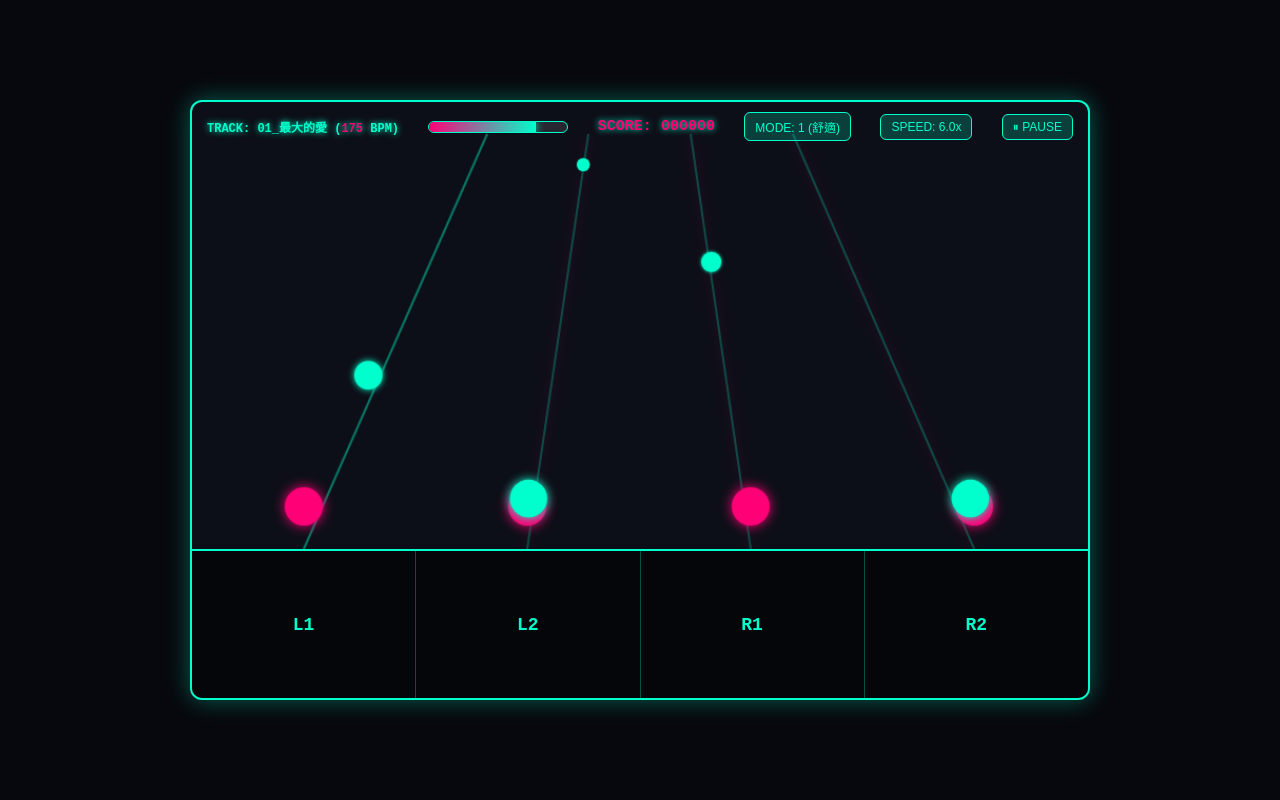
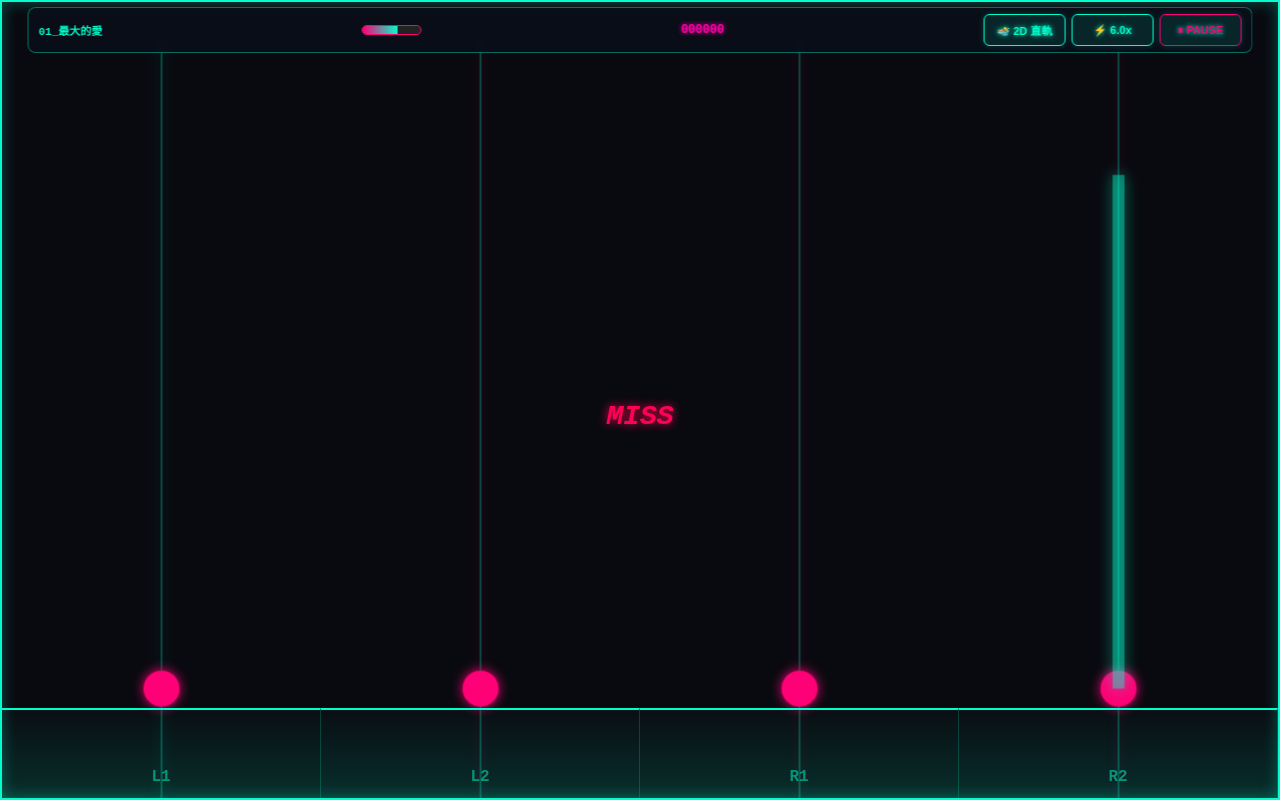
Before and after one commit to Heidiz17/arcatdia, a plain HTML site: page index.html in a window 1280 px wide. Both pictures are taken after a click on the button "▶ 啟動同步戰鬥". Drawn offline with Linux system fonts and the light colour scheme.

Commit message:
Add files via upload

```diff
--- a/app.js
+++ b/app.js
@@ -1,11 +1,16 @@
 /* =============================================================
-   🔒 Arcatdia Battle Engine v1.5 - SEKAI Hi-Speed Edition
+   🔒 Arcatdia Battle Engine v1.7 - Perfect Perspective Logic
    ============================================================= */
 
 const canvas = document.getElementById('battleCanvas');
 const ctx = canvas.getContext('2d');
-canvas.width = 850;
-canvas.height = 420;
+
+function resizeCanvas() {
+    canvas.width = window.innerWidth;
+    canvas.height = window.innerHeight;
+}
+window.addEventListener('resize', resizeCanvas);
+resizeCanvas();
 
 let bpm = 175;
 let isPlaying = false;
@@ -17,44 +22,32 @@ let particles = [];
 let startTime = 0;
 
 const audioOffsetMs = 250;
-
-// 🎯 下落速度設定 (1.0x ~ 10.0x)
 let noteSpeed = 6.0;
 
 const lanePressed = [false, false, false, false];
 
 /* -------------------------------------------------------------
-   📐 視角與速度切換 (Mode & Speed Selector)
+   📐 視角 Mode 定義：
+   Mode 1: 🏊 2D 純垂直直軌 (遊水賽道模式 - 方便打 20 萬高分！)
+   Mode 2: 🚀 3D 尖角消失點 (遠處企直 ➔ 衝到眼前旋轉打橫瞓喺度)
    ------------------------------------------------------------- */
 let currentPerspectiveMode = 1;
-
-const mode1TopX = [280, 376, 473, 570];
-const mode2TopX = [390, 413, 436, 460];
-
-const vanishingPoint = { x: 425, y: 30 };
-const bottomLanesX = [106, 318, 530, 742];
-const hitZoneY = 380;
-
-function getActiveTopX() {
-    return currentPerspectiveMode === 1 ? mode1TopX : mode2TopX;
-}
 
 function togglePerspectiveMode() {
     currentPerspectiveMode = currentPerspectiveMode === 1 ? 2 : 1;
     const btn = document.getElementById('modeToggleBtn');
     if (btn) {
-        btn.innerText = currentPerspectiveMode === 1 ? "MODE: 1 (舒適)" : "MODE: 2 (尖角)";
+        btn.innerText = currentPerspectiveMode === 1 ? "🏊 2D 直軌" : "🚀 3D 尖角";
     }
 }
 
-// 🎯 一鍵切換下落速度 (Hi-Speed Toggle)
 function toggleNoteSpeed() {
     const speeds = [2.0, 4.0, 6.0, 8.0, 10.0];
     let idx = speeds.indexOf(noteSpeed);
     noteSpeed = speeds[(idx + 1) % speeds.length];
     const btn = document.getElementById('speedToggleBtn');
     if (btn) {
-        btn.innerText = `SPEED: ${noteSpeed.toFixed(1)}x`;
+        btn.innerText = `⚡ ${noteSpeed.toFixed(1)}x`;
     }
 }
 
@@ -136,26 +129,37 @@ Object.keys(stemFiles).forEach(key => {
     audioElements[key] = audio;
 });
 
+/* -------------------------------------------------------------
+   🎼 譜面生成：貫穿整首 3.5 分鐘全曲《最大的愛》(約 600+ 音符)
+   ------------------------------------------------------------- */
 function generate175BpmChart() {
     notes = [];
     const beatMs = (60 / bpm) * 1000;
 
     let currentMs = audioOffsetMs;
 
-    for (let i = 0; i < 120; i++) {
-        if (i % 8 === 3) {
+    // 涵蓋整首 3 分多鐘 (約 620 個 Beats)
+    for (let i = 0; i < 620; i++) {
+        // 長按條 (Hold Note)
+        if (i % 16 === 7) {
             notes.push({
                 type: 'hold',
                 lane: (i % 4),
                 startTime: currentMs,
-                endTime: currentMs + (beatMs * 2.5),
+                endTime: currentMs + (beatMs * 3.0),
                 holding: false,
                 completed: false,
                 hit: false
             });
-            currentMs += beatMs * 3.5;
+            currentMs += beatMs * 4.0;
         } else {
-            const pattern = [[0], [2], [1], [3], [0, 2], [1, 3]][i % 6];
+            // 單擊 (Tap) - Verse / Chorus / Guitar Solo 節奏變化
+            const pattern = [
+                [0], [2], [1], [3],
+                [0, 2], [1], [3], [0],
+                [1, 3], [2], [0], [3]
+            ][i % 12];
+
             pattern.forEach(laneIndex => {
                 notes.push({
                     type: 'tap',
@@ -202,13 +206,15 @@ for (let i = 0; i < 4; i++) {
 function handleTap(laneIndex) {
     if (!isPlaying) return;
     const currentTimeMs = performance.now() - startTime;
+    const hitZoneY = canvas.height - 110;
+    const laneWidth = canvas.width / 4;
+    const targetX = laneWidth * laneIndex + (laneWidth / 2);
 
     const targetNote = notes.find(n => n.lane === laneIndex && !n.hit && !n.completed);
 
     if (targetNote) {
         if (targetNote.type === 'tap') {
             const timeDiff = Math.abs(currentTimeMs - targetNote.targetTime);
-            const targetX = bottomLanesX[laneIndex];
 
             if (timeDiff < 180) {
                 targetNote.hit = true;
@@ -322,34 +328,43 @@ function gameLoop() {
     ctx.clearRect(0, 0, canvas.width, canvas.height);
 
     const currentTimeMs = performance.now() - startTime;
-    const currentTopX = getActiveTopX();
+    const travelDuration = 7200 / noteSpeed;
+    const hitZoneY = canvas.height - 110;
+    const startY = 40;
 
-    // 🎯 速度動態計算 (Travel Duration Base = 7200 / noteSpeed)
-    const travelDuration = 7200 / noteSpeed;
+    const W = canvas.width;
+    const laneW = W / 4;
 
+    // 定義兩套軌道頂部與底部的 X 座標
+    // Mode 1: 2D 遊水賽道直軌 | Mode 2: 3D 尖角
+    const topX = (currentPerspectiveMode === 1)
+        ? [laneW*0.5, laneW*1.5, laneW*2.5, laneW*3.5]
+        : [W*0.42, W*0.47, W*0.53, W*0.58];
+
+    const botX = [laneW*0.5, laneW*1.5, laneW*2.5, laneW*3.5];
+
+    // 1. 畫 4 條軌道
     for (let i = 0; i < 4; i++) {
-        const topX = currentTopX[i];
-        const botX = bottomLanesX[i];
-
         ctx.strokeStyle = "rgba(0, 255, 204, 0.25)";
         ctx.lineWidth = 2;
         ctx.beginPath();
-        ctx.moveTo(topX, vanishingPoint.y);
-        ctx.lineTo(botX, canvas.height);
+        ctx.moveTo(topX[i], startY);
+        ctx.lineTo(botX[i], canvas.height);
         ctx.stroke();
 
         ctx.fillStyle = "#ff0077";
         ctx.shadowColor = "#ff0077";
         ctx.shadowBlur = 12;
         ctx.beginPath();
-        ctx.arc(botX, hitZoneY, 18, 0, Math.PI * 2);
+        ctx.arc(botX[i], hitZoneY, 18, 0, Math.PI * 2);
         ctx.fill();
     }
 
+    // 2. 畫 Notes 樂譜
     notes.forEach(note => {
         const laneIndex = note.lane;
-        const topX = currentTopX[laneIndex];
-        const botX = bottomLanesX[laneIndex];
+        const tx = topX[laneIndex];
+        const bx = botX[laneIndex];
 
         if (note.type === 'tap') {
             if (note.hit) return;
@@ -359,15 +374,23 @@ function gameLoop() {
             const progress = Math.max(0, Math.min(1.1, Math.pow(rawProgress, 1.2)));
 
             if (progress > 0 && progress < 1.1) {
-                const currentX = topX + (botX - topX) * progress;
-                const currentY = vanishingPoint.y + (hitZoneY - vanishingPoint.y) * progress;
-                const currentRadius = 5 + (13 * progress);
+                const currentX = tx + (bx - tx) * progress;
+                const currentY = startY + (hitZoneY - startY) * progress;
 
                 ctx.fillStyle = "#00ffcc";
                 ctx.shadowColor = "#00ffcc";
-                ctx.shadowBlur = 10 * progress;
+                ctx.shadowBlur = 12 * progress;
                 ctx.beginPath();
-                ctx.arc(currentX, currentY, currentRadius, 0, Math.PI * 2);
+
+                if (currentPerspectiveMode === 1) {
+                    // 🏊 Mode 1 (2D 直軌): 完全企直，安安份份直落！
+                    ctx.ellipse(currentX, currentY, 12, 18, 0, 0, Math.PI * 2);
+                } else {
+                    // 🚀 Mode 2 (3D 尖角): 正宗幾何透視——遠處企直 (Rx < Ry) ➔ 衝到眼前旋轉打橫瞓喺度 (Rx > Ry)！
+                    const rx = (6 * (1.0 - progress)) + (20 * progress);
+                    const ry = (18 * (1.0 - progress)) + (8 * progress);
+                    ctx.ellipse(currentX, currentY, rx, ry, 0, 0, Math.PI * 2);
+                }
                 ctx.fill();
             }
 
@@ -389,14 +412,14 @@ function gameLoop() {
             const tailProgress = Math.pow(Math.max(0, Math.min(1, rawTail)), 1.2);
 
             if (headProgress > 0 && tailProgress < 1.1) {
-                const headY = Math.min(hitZoneY, vanishingPoint.y + (hitZoneY - vanishingPoint.y) * headProgress);
-                const tailY = Math.max(vanishingPoint.y, vanishingPoint.y + (hitZoneY - vanishingPoint.y) * tailProgress);
+                const headY = Math.min(hitZoneY, startY + (hitZoneY - startY) * headProgress);
+                const tailY = Math.max(startY, startY + (hitZoneY - startY) * tailProgress);
 
-                const headX = topX + (botX - topX) * headProgress;
-                const tailX = topX + (botX - topX) * tailProgress;
+                const headX = tx + (bx - tx) * headProgress;
+                const tailX = tx + (bx - tx) * tailProgress;
 
                 ctx.strokeStyle = note.holding ? "rgba(0, 255, 204, 0.8)" : "rgba(0, 255, 204, 0.4)";
-                ctx.lineWidth = note.holding ? 16 : 10;
+                ctx.lineWidth = note.holding ? 18 : 12;
                 ctx.shadowColor = "#00ffcc";
                 ctx.shadowBlur = 15;
                 ctx.beginPath();
@@ -407,7 +430,7 @@ function gameLoop() {
 
             if (note.holding && lanePressed[laneIndex]) {
                 if (Math.random() < 0.4) {
-                    createHitParticles(botX, hitZoneY, "#00ffcc");
+                    createHitParticles(bx, hitZoneY, "#00ffcc");
                     score += 50;
                     combo++;
                     updateUI();
@@ -418,7 +441,7 @@ function gameLoop() {
                     note.holding = false;
                     score += 2000;
                     showJudgement("PERFECT!", "#00ffcc");
-                    createHitParticles(botX, hitZoneY, "#00ffcc");
+                    createHitParticles(bx, hitZoneY, "#00ffcc");
                     updateUI();
                 }
             }
@@ -433,6 +456,7 @@ function gameLoop() {
         }
     });
 
+    // 3. 粒子爆發
     particles.forEach((p, index) => {
         ctx.save();
         ctx.globalAlpha = p.alpha;
--- a/index.html
+++ b/index.html
@@ -4,36 +4,34 @@
     <meta charset="UTF-8">
     <meta name="viewport" content="width=device-width, initial-scale=1.0, maximum-scale=1.0, user-scalable=no">
     <title>Arcatdia Rhythm Engine - Production Version</title>
-    <!-- 引入獨立 CSS 樣式表 -->
     <link rel="stylesheet" href="style.css">
 </head>
 <body>
 
 <div id="stage-container">
-    <!-- 頂部 HUD 資訊與血條 -->
+    <!-- 頂部 HUD 資訊與統一規格按鈕列 -->
     <div class="hud-overlay">
-        <div class="track-info">TRACK: 01_最大的愛 (<span class="bpm-text">175</span> BPM)</div>
+        <div class="track-info">01_最大的愛</div>
 
-        <!-- 血條 (HP Bar) 介面 -->
         <div class="hp-bar-container">
             <div id="hpFill" class="hp-fill"></div>
         </div>
 
-        <div class="score-board">SCORE: <span id="scoreVal">000000</span></div>
-       <button id="modeToggleBtn" class="btn-panel" onclick="togglePerspectiveMode()">MODE: 1 (舒適)</button>
-<button id="speedToggleBtn" class="btn-panel" onclick="toggleNoteSpeed()">SPEED: 6.0x</button>
+        <div class="score-board"><span id="scoreVal">000000</span></div>
 
-      <button id="mainPlayBtn" class="btn-panel" onclick="togglePlay()">▶ PLAY</button>
+        <!-- 🎯 統一規格 3 個功能按鈕 -->
+        <div class="hud-buttons">
+            <button id="modeToggleBtn" class="btn-panel" onclick="togglePerspectiveMode()">🏊 2D 直軌</button>
+            <button id="speedToggleBtn" class="btn-panel" onclick="toggleNoteSpeed()">⚡ 6.0x</button>
+            <button id="mainPlayBtn" class="btn-panel" style="border-color:#ff0077; color:#ff0077;" onclick="togglePlay()">▶ PLAY</button>
+        </div>
     </div>
 
-    <!-- 打擊判定與 Combo 提示 -->
     <div id="judgementDisplay">PERFECT!</div>
     <div id="comboDisplay">0 COMBO</div>
 
-    <!-- 遊戲 Canvas 畫面 -->
     <canvas id="battleCanvas"></canvas>
 
-    <!-- 下方 4 軌觸控區 -->
     <div class="touch-controller">
         <div class="touch-lane" id="lane0">L1</div>
         <div class="touch-lane" id="lane1">L2</div>
@@ -41,15 +39,13 @@
         <div class="touch-lane" id="lane3">R2</div>
     </div>
 
-    <!-- 啟動遮罩 -->
     <div id="startMask" class="start-mask">
         <h2 class="title-text">ARCATDIA BATTLE ENGINE</h2>
-        <p class="sub-text">175 BPM J-Rock | 商業級防爆防盜 Release v1.0</p>
+        <p class="sub-text">175 BPM J-Rock | 詩篇原創音樂全曲完全體</p>
         <button class="btn-start" onclick="startBattle()">▶ 啟動同步戰鬥</button>
     </div>
 </div>
 
-<!-- 引入獨立 JS 遊戲引擎主程式 -->
 <script src="app.js"></script>
 </body>
 </html>
--- a/style.css
+++ b/style.css
@@ -1,3 +1,6 @@
+/* =============================================================
+   Arcatdia Cyberpunk Theme - Fullscreen & Unified UI
+   ============================================================= */
 * {
     box-sizing: border-box;
     margin: 0;
@@ -6,63 +9,62 @@
     -webkit-user-select: none;
 }
 
-body {
-    background-color: #07080d;
+body, html {
+    width: 100%;
+    height: 100%;
+    background-color: #050508;
     color: #00ffcc;
-    font-family: 'Courier New', monospace;
-    display: flex;
-    justify-content: center;
-    align-items: center;
-    min-height: 100vh;
+    font-family: 'Courier New', Courier, monospace;
     overflow: hidden;
-    touch-action: manipulation;
 }
 
 #stage-container {
     position: relative;
-    width: 95vw;
-    height: 90vh;
-    max-width: 900px;
-    max-height: 600px;
-    border: 2px solid #00ffcc;
-    border-radius: 12px;
-    box-shadow: 0 0 25px rgba(0, 255, 204, 0.35);
-    background: #0d0f18;
-    overflow: hidden;
+    width: 100vw;
+    height: 100vh;
     display: flex;
     flex-direction: column;
+    justify-content: space-between;
+    align-items: center;
+    background: #090a10;
+    border: 2px solid #00ffcc;
+    box-shadow: inset 0 0 15px rgba(0, 255, 204, 0.3);
 }
 
-/* 頂部 HUD 資訊與血條 */
+/* 頂部 HUD 資訊與統一規格按鈕 */
 .hud-overlay {
     position: absolute;
-    top: 10px;
-    left: 15px;
-    right: 15px;
+    top: 5px;
+    left: 50%;
+    transform: translateX(-50%);
+    width: 96%;
+    z-index: 10;
     display: flex;
     justify-content: space-between;
     align-items: center;
-    z-index: 10;
-    font-size: 13px;
-    font-weight: bold;
-    text-shadow: 0 0 6px #00ffcc;
+    background: rgba(10, 15, 25, 0.85);
+    padding: 6px 10px;
+    border-radius: 8px;
+    border: 1px solid rgba(0, 255, 204, 0.4);
+    backdrop-filter: blur(4px);
 }
 
 .track-info {
-    font-size: 12px;
+    font-size: 11px;
+    font-weight: bold;
+    color: #00ffcc;
+    max-width: 35%;
+    white-space: nowrap;
+    overflow: hidden;
+    text-overflow: ellipsis;
 }
 
-.bpm-text {
-    color: #ff0077;
-}
-
-/* 血條 (HP Bar) 防爆介面 */
 .hp-bar-container {
-    width: 140px;
-    height: 12px;
-    background: rgba(255, 255, 255, 0.1);
-    border: 1px solid #00ffcc;
-    border-radius: 6px;
+    width: 60px;
+    height: 10px;
+    background: #222;
+    border: 1px solid #ff0077;
+    border-radius: 5px;
     overflow: hidden;
 }
 
@@ -70,121 +72,150 @@ body {
     width: 100%;
     height: 100%;
     background: linear-gradient(90deg, #ff0077, #00ffcc);
-    box-shadow: 0 0 8px #00ffcc;
     transition: width 0.2s ease;
 }
 
-.score-board {
-    color: #ff0077;
-    font-size: 15px;
+.hud-buttons {
+    display: flex;
+    gap: 6px;
 }
 
+/* 🎯 統一規格 Panel 按鈕 */
 .btn-panel {
-    background: rgba(0, 255, 204, 0.2);
+    width: 82px;
+    height: 32px;
+    background: rgba(0, 255, 204, 0.1);
+    border: 1px solid #00ffcc;
     color: #00ffcc;
-    border: 1px solid #00ffcc;
-    padding: 5px 10px;
+    font-size: 11px;
+    font-weight: bold;
     border-radius: 6px;
     cursor: pointer;
-    font-size: 12px;
+    display: flex;
+    justify-content: center;
+    align-items: center;
+    text-shadow: 0 0 5px #00ffcc;
+    box-shadow: 0 0 6px rgba(0, 255, 204, 0.2);
+    transition: all 0.1s ease;
 }
 
-canvas {
+.btn-panel:active {
+    background: #00ffcc;
+    color: #000;
+    transform: scale(0.95);
+}
+
+.score-board {
+    font-size: 12px;
+    color: #ff00aa;
+    font-weight: bold;
+    text-shadow: 0 0 5px #ff00aa;
+}
+
+/* 打擊判定與 Combo */
+#judgementDisplay {
+    position: absolute;
+    top: 52%;
+    left: 50%;
+    transform: translate(-50%, -50%);
+    font-size: 28px;
+    font-weight: 900;
+    font-style: italic;
+    opacity: 0;
+    transition: opacity 0.1s ease;
+    z-index: 5;
+    pointer-events: none;
+    text-shadow: 0 0 10px currentColor;
+}
+
+#comboDisplay {
+    position: absolute;
+    top: 59%;
+    left: 50%;
+    transform: translate(-50%, -50%);
+    font-size: 20px;
+    font-weight: bold;
+    color: #ffaa00;
+    opacity: 0;
+    z-index: 5;
+    pointer-events: none;
+    text-shadow: 0 0 8px #ffaa00;
+}
+
+/* Canvas 遊戲畫面（頂天立地） */
+#battleCanvas {
     width: 100%;
-    height: 75%;
+    height: 100%;
     display: block;
 }
 
-/* 下方 4 軌觸控區 */
+/* 下方 4 軌觸控按鈕 */
 .touch-controller {
-    height: 25%;
+    position: absolute;
+    bottom: 0;
+    left: 0;
     width: 100%;
+    height: 90px;
     display: flex;
-    border-top: 2px solid #00ffcc;
-    background: rgba(0, 0, 0, 0.6);
-    z-index: 15;
+    z-index: 8;
 }
 
 .touch-lane {
     flex: 1;
-    border-right: 1px solid rgba(0, 255, 204, 0.3);
+    border-right: 1px solid rgba(0, 255, 204, 0.2);
+    border-top: 2px solid #00ffcc;
     display: flex;
     justify-content: center;
-    align-items: center;
+    align-items: flex-end;
+    padding-bottom: 12px;
+    font-size: 16px;
     font-weight: bold;
-    font-size: 18px;
-    color: #00ffcc;
-    background: rgba(0, 0, 0, 0.05);
+    color: rgba(0, 255, 204, 0.5);
+    background: linear-gradient(180deg, rgba(0,255,204,0.02) 0%, rgba(0,255,204,0.15) 100%);
 }
 
-.touch-lane:last-child {
-    border-right: none;
-}
-
-.touch-lane:active, .touch-lane.pressed {
-    background: rgba(255, 0, 119, 0.5);
+.touch-lane.pressed {
+    background: linear-gradient(180deg, rgba(0,255,204,0.2) 0%, rgba(0,255,204,0.5) 100%);
     color: #fff;
-    box-shadow: inset 0 0 15px #ff0077;
-}
-
-#judgementDisplay {
-    position: absolute;
-    top: 42%;
-    left: 50%;
-    transform: translate(-50%, -50%);
-    font-size: 28px;
-    font-weight: bold;
-    pointer-events: none;
-    z-index: 20;
-    opacity: 0;
-    transition: opacity 0.1s ease;
-}
-
-#comboDisplay {
-    position: absolute;
-    top: 50%;
-    left: 50%;
-    transform: translate(-50%, -50%);
-    font-size: 20px;
-    color: #ffaa00;
-    font-weight: bold;
-    pointer-events: none;
-    z-index: 20;
-    opacity: 0;
-    transition: opacity 0.1s ease;
+    box-shadow: inset 0 0 15px #00ffcc;
 }
 
 /* 啟動遮罩 */
 .start-mask {
     position: absolute;
-    inset: 0;
-    background: rgba(7, 8, 13, 0.95);
+    top: 0;
+    left: 0;
+    width: 100%;
+    height: 100%;
+    background: rgba(5, 5, 10, 0.92);
+    z-index: 20;
     display: flex;
     flex-direction: column;
+    justify-content: center;
     align-items: center;
-    justify-content: center;
-    z-index: 30;
 }
 
 .title-text {
+    font-size: 24px;
     color: #00ffcc;
-    margin-bottom: 10px;
+    text-shadow: 0 0 10px #00ffcc;
+    margin-bottom: 8px;
 }
 
 .sub-text {
+    font-size: 12px;
     color: #aaa;
-    font-size: 12px;
-    margin-bottom: 20px;
+    margin-bottom: 25px;
 }
 
 .btn-start {
+    padding: 12px 30px;
+    font-size: 16px;
+    font-weight: bold;
     background: #ff0077;
     color: #fff;
     border: none;
-    padding: 14px 28px;
-    font-size: 16px;
-    font-weight: bold;
-    border-radius: 8px;
+    border-radius: 25px;
+    box-shadow: 0 0 15px #ff0077;
     cursor: pointer;
-    box-shadow: 0 0 20px #ff0077;
 }
```
